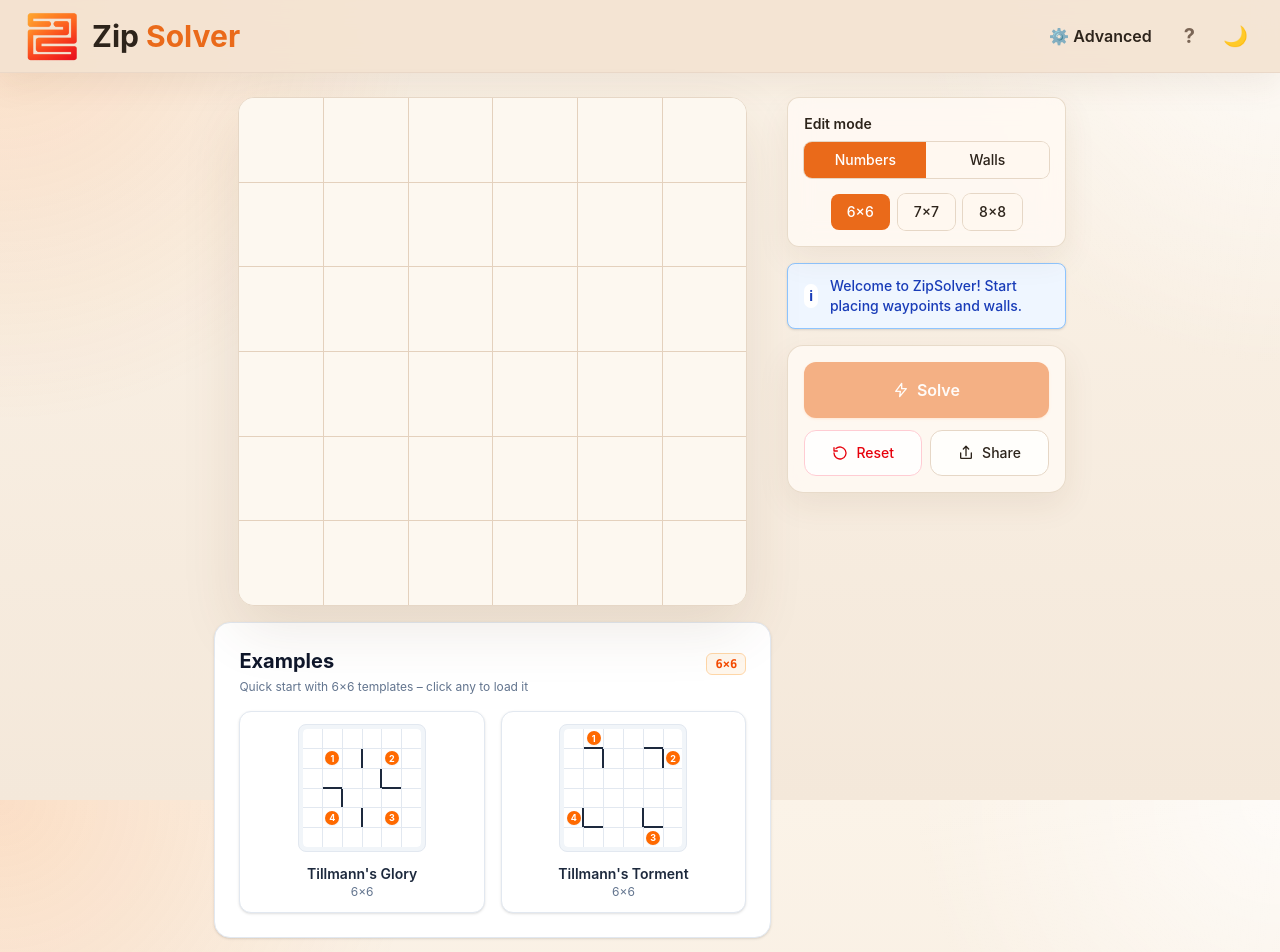
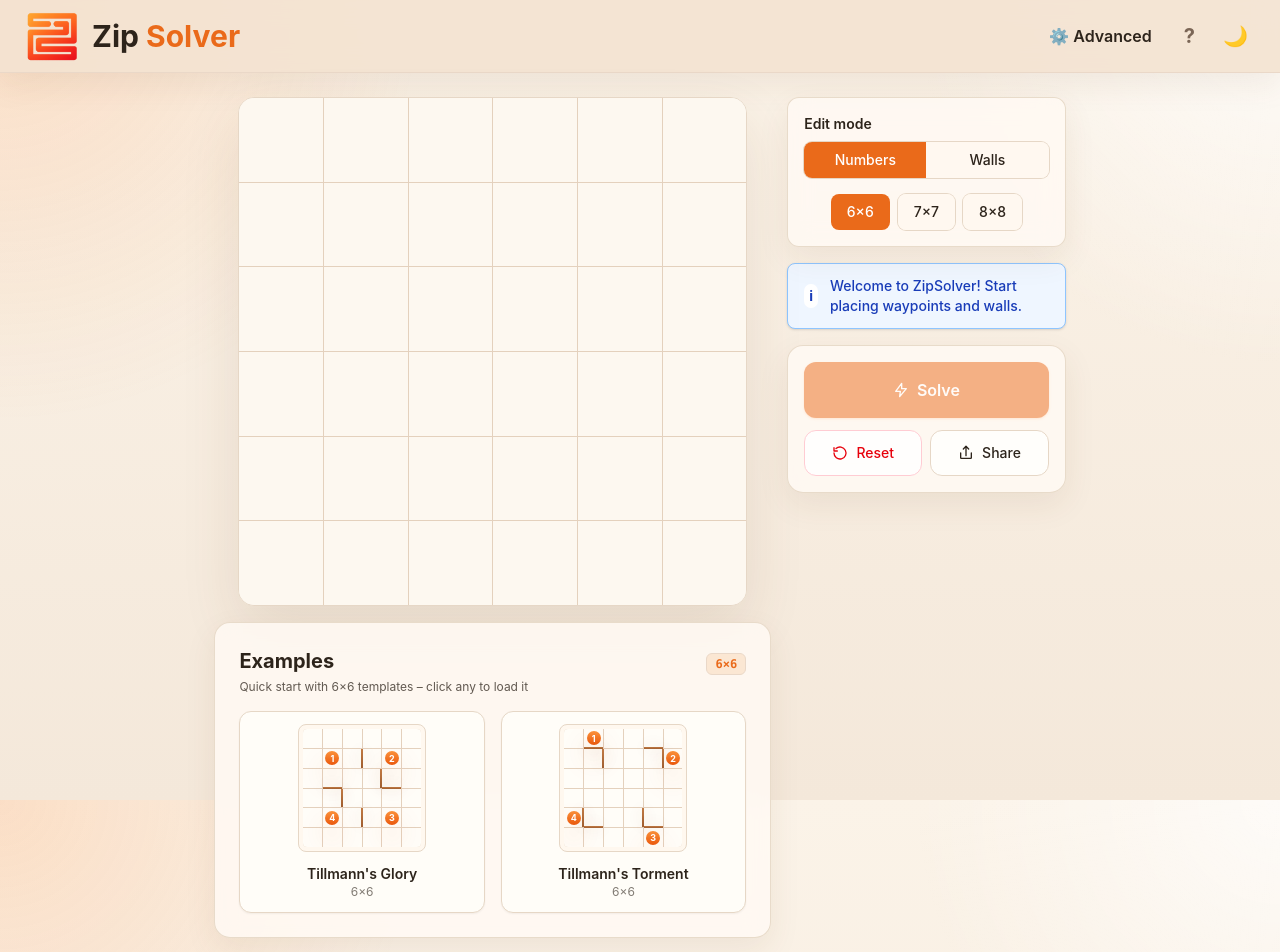
Before and after one commit to PSE-ZIP-Solver/ZipSolver, a React (Vite) app in the folder frontend/: page / in a window 1280 px wide. Shown: the top 952 px of the page. Built offline with nearby package versions, Linux system fonts and the light colour scheme; no server answers.

Commit message:
Changed the examples color theme that it now matches the new general theme of the site.

```diff
--- a/frontend/src/components/ExamplesCard.tsx
+++ b/frontend/src/components/ExamplesCard.tsx
@@ -1,4 +1,3 @@
-// src/components/ExampleCard.tsx
 import { type BoardConfig } from "../types/board";
 
 interface ExampleCardProps {
@@ -17,33 +16,31 @@ export default function ExampleCard({
             onClick={onSelect}
             className="
                 flex flex-col items-center p-3 w-full
-                bg-white hover:bg-slate-50
-                border border-slate-200 hover:border-orange-500
-                rounded-xl shadow-sm hover:shadow
+                bg-[var(--color-board-cell)] hover:bg-[var(--color-board-cell-hover)]
+                border border-[var(--color-board-border)] hover:border-[var(--color-primary)]
+                rounded-xl shadow-xs hover:shadow-md
                 transition-all duration-150 group cursor-pointer
             "
         >
-            {/* Mini Grid Vorschau */}
-            <div className="w-32 h-32 bg-slate-100 border border-slate-200 rounded-lg relative mb-3 flex items-center justify-center p-1 overflow-hidden">
+            {/* Mini Grid Preview */}
+            <div className="w-32 h-32 bg-[var(--color-background)] border border-[var(--color-board-border)] rounded-lg relative mb-3 flex items-center justify-center p-1 overflow-hidden">
                 <MiniGridPreview config={config} />
             </div>
 
-            {/* Titel & Größenangabe */}
-            <span className="font-semibold text-sm text-slate-800 group-hover:text-orange-600 transition-colors">
+            {/* Title and Gridsize */}
+            <span className="font-semibold text-sm text-[var(--color-text)] group-hover:text-[var(--color-primary)] transition-colors">
                 {title}
             </span>
-            <span className="text-xs text-slate-500">
+            <span className="text-xs opacity-60">
                 {config.boardSize}×{config.boardSize}
             </span>
         </button>
     );
 }
 
-// Helper for displaying the mini grid
 function MiniGridPreview({ config }: { config: BoardConfig }) {
     const size = config.boardSize;
 
-    // checks if a wall exists
     const hasWall = (r: number, c: number, direction: 'right' | 'bottom') => {
         const nextR = direction === 'bottom' ? r + 1 : r;
         const nextC = direction === 'right' ? c + 1 : c;
@@ -62,7 +59,6 @@ function MiniGridPreview({ config }: { config: BoardConfig }) {
         });
     };
 
-    // The size of the waypoints gets adjusted dynamically for the preview
     const badgeSizeClass = size === 8
         ? "w-2.5 h-2.5 text-[7px]"
         : size === 7
@@ -71,7 +67,7 @@ function MiniGridPreview({ config }: { config: BoardConfig }) {
 
     return (
         <div
-            className="grid w-full h-full gap-[1px] bg-slate-200 rounded overflow-hidden relative"
+            className="grid w-full h-full gap-[1px] bg-[var(--color-board-gridline)] rounded overflow-hidden relative"
             style={{
                 gridTemplateColumns: `repeat(${size}, minmax(0, 1fr))`,
                 gridTemplateRows: `repeat(${size}, minmax(0, 1fr))`,
@@ -89,25 +85,22 @@ function MiniGridPreview({ config }: { config: BoardConfig }) {
                 const wallBottom = hasWall(r, c, 'bottom');
 
                 return (
-                    <div key={idx} className="bg-white relative flex items-center justify-center">
+                    <div key={idx} className="bg-[var(--color-board-cell)] relative flex items-center justify-center">
 
-                        {/* right wall */}
                         {wallRight && (
-                            <div className="absolute right-0 top-0 bottom-0 w-[2px] bg-slate-800 z-20 translate-x-1/2 pointer-events-none" />
+                            <div className="grid-wall absolute right-0 top-0 bottom-0 w-[2px] z-20 translate-x-1/2 pointer-events-none" />
                         )}
 
-                        {/* bottom wall */}
                         {wallBottom && (
-                            <div className="absolute bottom-0 left-0 right-0 h-[2px] bg-slate-800 z-20 translate-y-1/2 pointer-events-none" />
+                            <div className="grid-wall absolute bottom-0 left-0 right-0 h-[2px] z-20 translate-y-1/2 pointer-events-none" />
                         )}
 
-                        {/* Waypoint Badge */}
                         {wpIndex !== -1 && (
                             <span
                                 className={`
                                     ${badgeSizeClass}
-                                    rounded-full bg-orange-500 font-bold text-white
-                                    flex items-center justify-center z-10 shadow-xs leading-none
+                                    grid-waypoint rounded-full font-bold text-white
+                                    flex items-center justify-center z-10 leading-none
                                 `}
                             >
                                 {wpIndex + 1}
--- a/frontend/src/components/ExamplesSection.tsx
+++ b/frontend/src/components/ExamplesSection.tsx
@@ -1,4 +1,3 @@
-// src/components/ExamplesSection.tsx
 import { Examples } from "../data/examplesData";
 import { type BoardConfig, type GridSize } from "../types/board";
 import ExampleCard from "./ExamplesCard";
@@ -18,20 +17,20 @@ export default function ExamplesSection({
     );
 
     return (
-        <div className="bg-white border border-slate-200 rounded-2xl p-4 md:p-6 shadow-sm text-slate-800">
+        <div className="panel-card rounded-2xl p-4 md:p-6 text-[var(--color-text)]">
             <div className="flex justify-between items-baseline mb-1">
-                <h2 className="text-xl font-bold text-slate-900">Examples</h2>
-                <span className="text-xs font-mono bg-orange-50 text-orange-600 border border-orange-200 px-2 py-0.5 rounded-md font-semibold">
+                <h2 className="text-xl font-bold">Examples</h2>
+                <span className="text-xs font-mono bg-[#fbe7d3] text-[var(--color-primary)] border border-[#ead8c8] px-2 py-0.5 rounded-md font-semibold">
                     {currentBoardSize}×{currentBoardSize}
                 </span>
             </div>
 
-            <p className="text-xs text-slate-500 mb-4">
+            <p className="text-xs opacity-75 mb-4">
                 Quick start with {currentBoardSize}×{currentBoardSize} templates – click any to load it
             </p>
 
             {filteredExamples.length === 0 ? (
-                <div className="text-center py-6 text-sm text-slate-400 border border-dashed border-slate-200 rounded-xl">
+                <div className="text-center py-6 text-sm opacity-60 border border-dashed border-[#ead8c8] rounded-xl">
                     No templates available for {currentBoardSize}×{currentBoardSize} yet.
                 </div>
             ) : (
```
